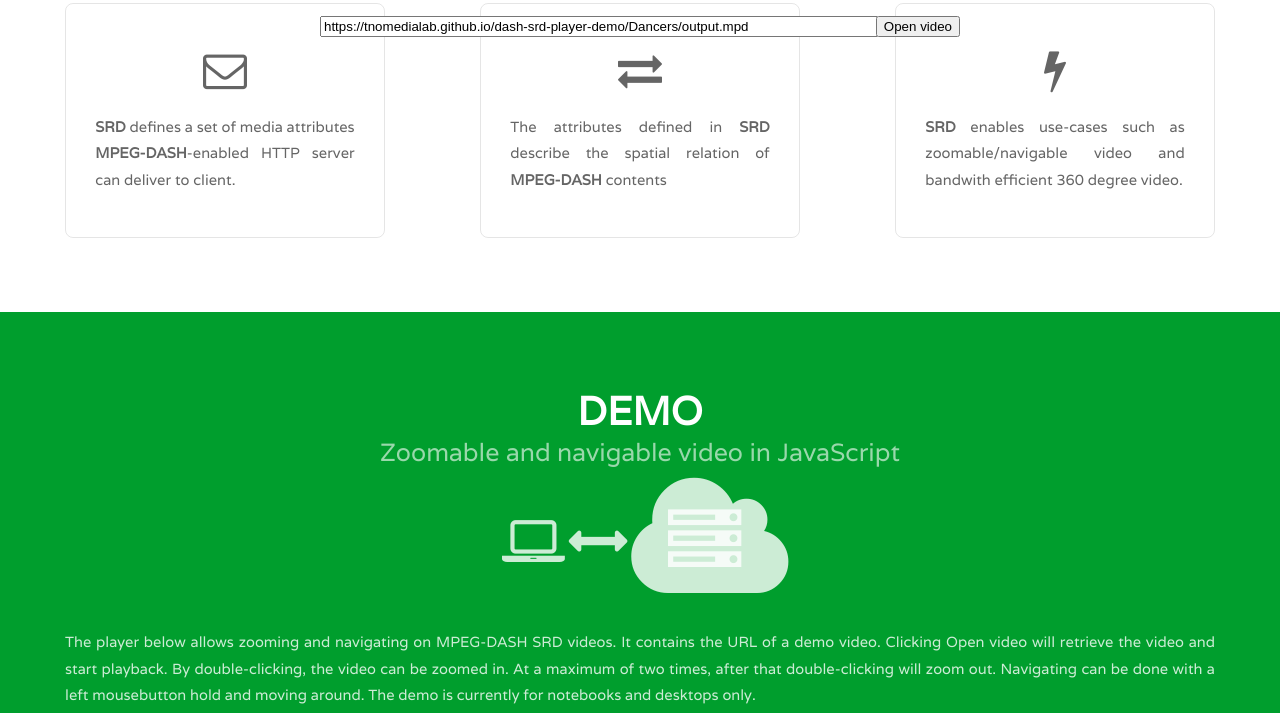
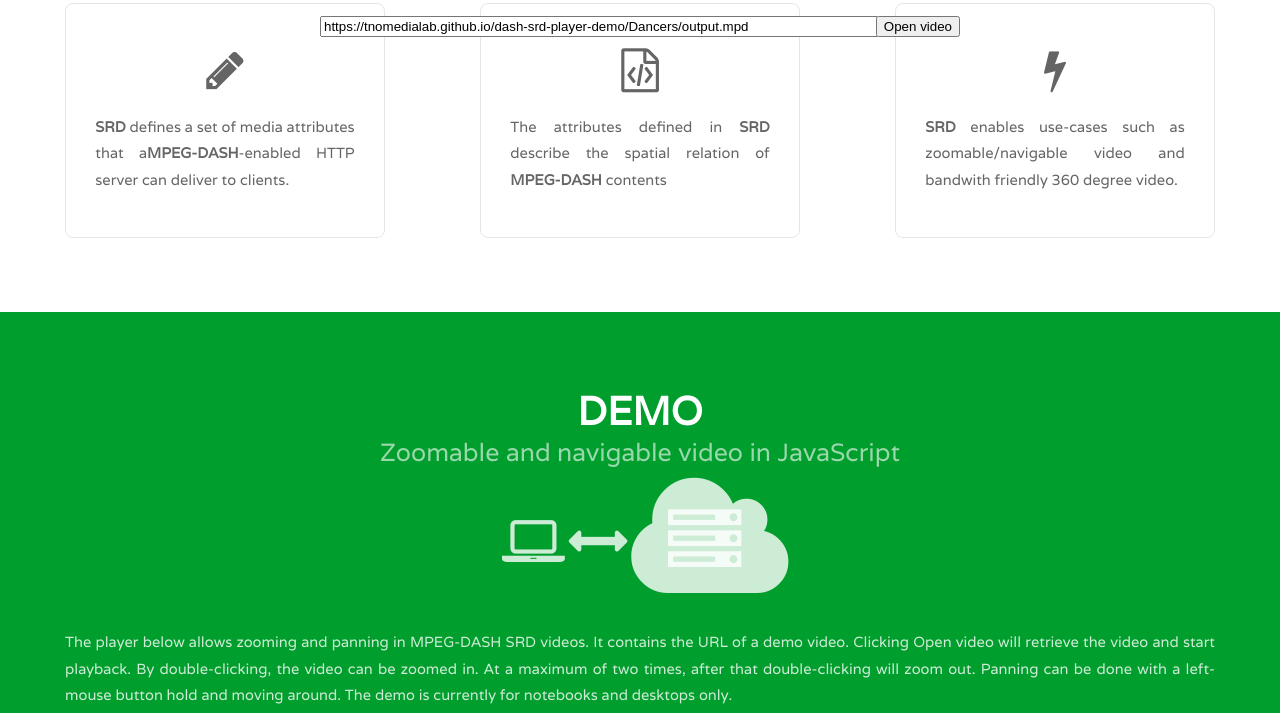
Before and after one commit to tnomedialab/dash-srd-player-demo, a plain HTML site: page index.html in a window 1280 px wide. Shown: the part 527-1240 px from the top of the page. Drawn offline with Linux system fonts and the light colour scheme; a web font is replaced by a local one.

Commit message:
Added new index.html.

```diff
--- a/index.html
+++ b/index.html
@@ -106,18 +106,18 @@
       </div>
       <div id="three-column">
         <div class="boxA">
-          <div class="box"> <span class="fa fa-envelope-o"></span>
-            <p class="text"><strong>SRD</strong> defines a set of media attributes <strong>MPEG-DASH</strong>-enabled HTTP server can deliver to client.</p>
+          <div class="box"> <span class="fa fa-pencil"></span>
+            <p class="text"><strong>SRD</strong> defines a set of media attributes that a<strong>MPEG-DASH</strong>-enabled HTTP server can deliver to clients.</p>
           </div>
         </div>
         <div class="boxB">
-          <div class="box"> <span class="fa fa-exchange"></span>
+          <div class="box"> <span class="fa fa-file-code-o"></span>
             <p class="text">The attributes defined in <strong>SRD</strong> describe the spatial relation of <strong>MPEG-DASH</strong> contents </p>
           </div>
         </div>
         <div class="boxC">
           <div class="box"> <span class="fa fa-flash"></span>
-            <p class="text"><strong>SRD</strong> enables use-cases such as zoomable/navigable video and bandwith efficient 360 degree video.</p>
+            <p class="text"><strong>SRD</strong> enables use-cases such as zoomable/navigable video and bandwith friendly 360 degree video.</p>
           </div>
         </div>
       </div>
@@ -138,10 +138,10 @@
             </span>
           </span>
          </p>
-        <p class="text">The player below allows zooming and navigating on MPEG-DASH SRD videos. It contains the URL of a demo video. Clicking Open video will retrieve the video and start playback. By double-clicking, the video can be zoomed in. At a maximum of two times, after that double-clicking will zoom out. Navigating can be done with a left mousebutton hold and moving around. The demo is currently for notebooks and desktops only.</p>
+        <p class="text">The player below allows zooming and panning in MPEG-DASH SRD videos. It contains the URL of a demo video. Clicking Open video will retrieve the video and start playback. By double-clicking, the video can be zoomed in. At a maximum of two times, after that double-clicking will zoom out. Panning can be done with a left-mouse button hold and moving around. The demo is currently for notebooks and desktops only.</p>
 
       </div>
-        <div id="SRDPlayer" class="unselectable">
+    <div id="SRDPlayer" class="unselectable">
     <div id="videoContainer">
     <div id="bannerbox">
     </div>
@@ -220,6 +220,7 @@
     </div>
   </div>
   </div>
+  </div>
   <div id="extra">
     <div class="container">
       <div class="title">
```
